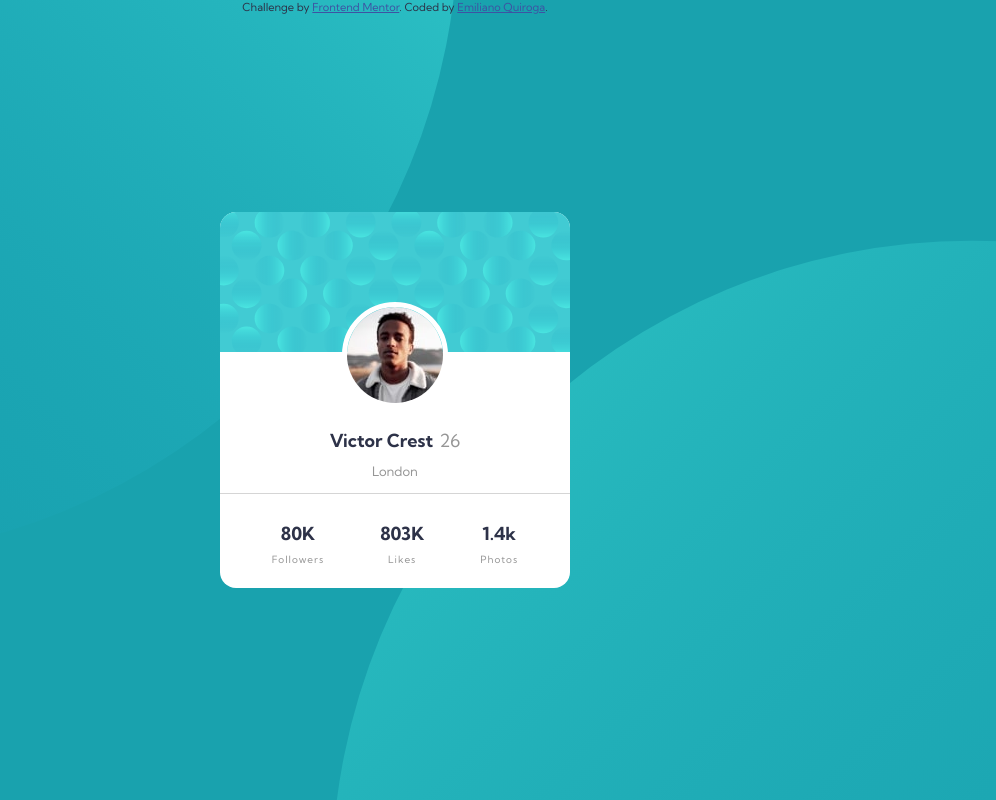
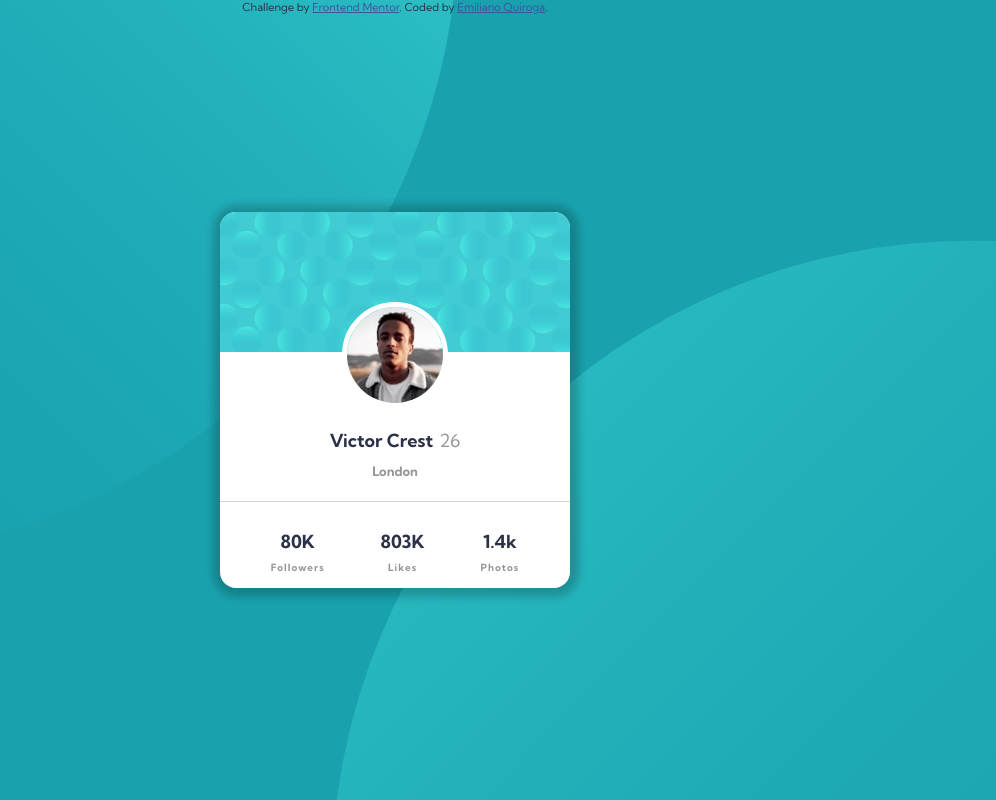
Before and after one commit to emquiroga/profile-card-component-main, a plain HTML site: page index.html in a window 1280 px wide. Shown: the whole page, without its empty margins (245-1241 px from the left). Drawn offline with Linux system fonts and the light colour scheme.

Commit message:
Update
Box shadow and minimum font stuff.

```diff
--- a/sass/_card.scss
+++ b/sass/_card.scss
@@ -10,12 +10,13 @@
   margin-right: -50%;
   transform: translate(-50%, -50%);
   overflow: hidden;
-  background-color: white;
+  background-color: #ffffff;
   border-radius: 1rem;
+  box-shadow: 1px 1px 8px 8px hsla(245, 100%, 0%, 0.2);
 
   .__top {
     position: relative;
-    height: 75%;
+    height: 77%;
     width: 100%;
     text-align: center;
     background-image: url("../images/bg-pattern-card.svg");
@@ -52,7 +53,7 @@
       margin: 0.7rem 0 0 0;
       padding: 0;
       font-size: 13px;
-      font-weight: 400;
+      font-weight: 700;
     }
   }
   .__bottom {
@@ -60,7 +61,7 @@
     flex-direction: row;
     align-content: center;
     justify-content: center;
-    height: 25%;
+    height: 23%;
     width: 100%;
 
     dl {
@@ -75,7 +76,7 @@
         margin: 0;
         font-size: 10px;
         letter-spacing: 1px;
-        font-weight: 400;
+        font-weight: 600;
         color: $darkGray;
       }
     }
```
Also changed, not shown: css/style.css, 1 other file.
